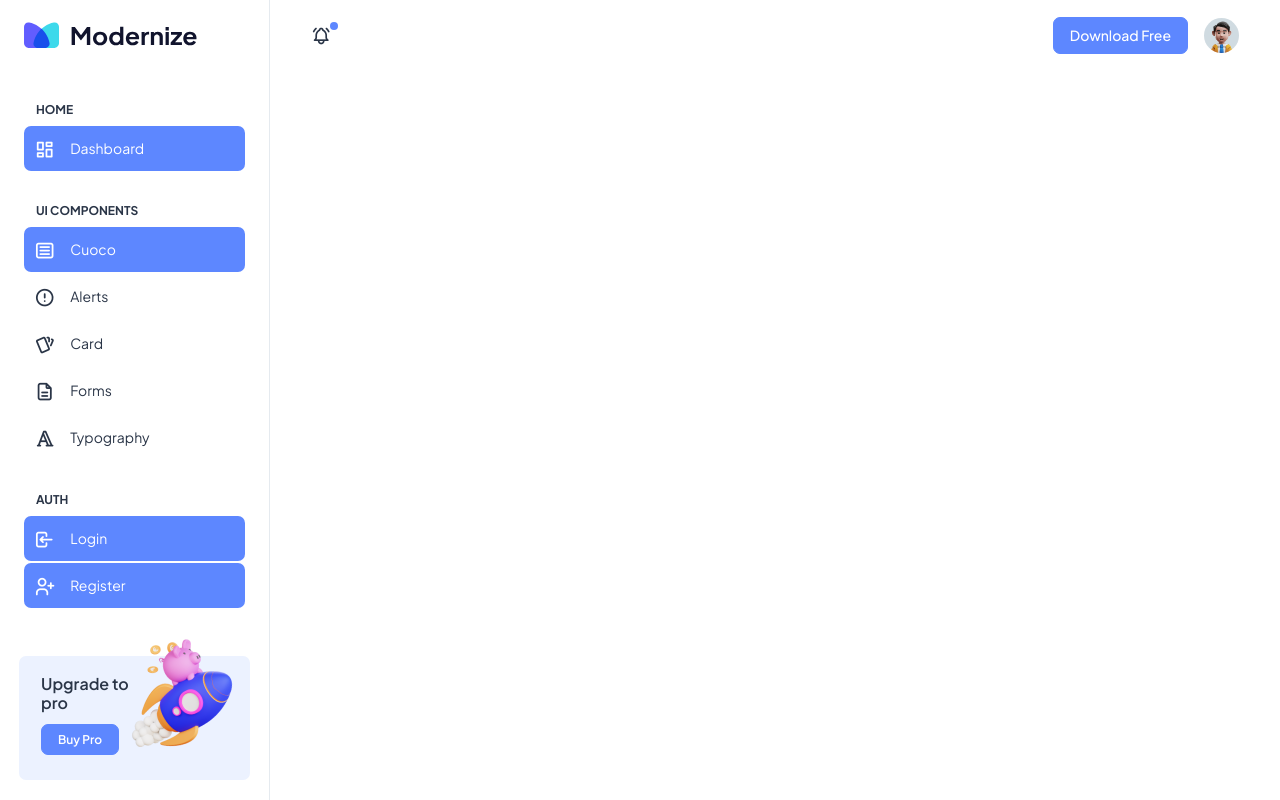
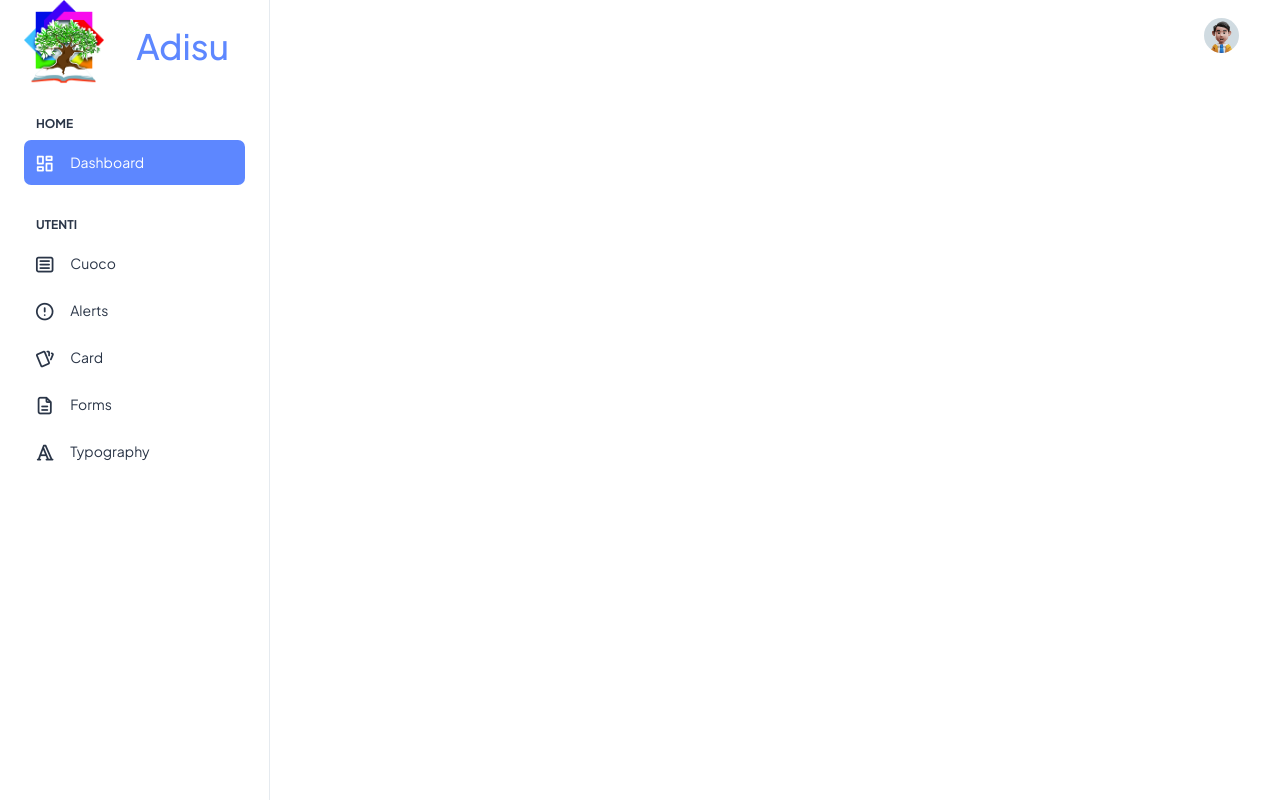
Before and after one commit to CriPaz03/AdisuBackEnd, a Django app: page /gestionale/ in a window 1280 px wide. Run offline with Django 5.2, Linux system fonts and the light colour scheme; the visitor is signed in with stand-in values (Sample User, id 1); some libraries are stand-ins or nearby versions.

Commit message:
Pulizia pagina index

```diff
--- a/gestionale/urls.py
+++ b/gestionale/urls.py
@@ -5,5 +5,6 @@
 
 urlpatterns = [
     path('', login_required(TemplateView.as_view(template_name='index.html')), name='index'),
+    path('cuoco/', login_required(TemplateView.as_view(template_name='cuoco.html')), name='cuoco'),
     path("accounts/", include("django.contrib.auth.urls")),
 ]
--- a/templates/index.html
+++ b/templates/index.html
@@ -19,10 +19,12 @@
     <aside class="left-sidebar">
         <!-- Sidebar scroll-->
         <div>
-            <div class="brand-logo d-flex align-items-center justify-content-between">
+            <div class="brand-logo d-flex align-items-center justify-content-between ">
                 <a href="./index.html" class="text-nowrap logo-img">
-                    <img src="{% static 'assets/images/logos/dark-logo.svg' %}" width="180" alt=""/>
+                    <img src="{% static 'assets/images/logos/favicon.png' %}" width="80" alt=""/>
                 </a>
+                 <b class="text-primary h1 text-center pe-3 pt-3">Adisu</b>
+
                 <div class="close-btn d-xl-none d-block sidebartoggler cursor-pointer" id="sidebarCollapse">
                     <i class="ti ti-x fs-8"></i>
                 </div>
@@ -44,10 +46,10 @@
                     </li>
                     <li class="nav-small-cap">
                         <i class="ti ti-dots nav-small-cap-icon fs-4"></i>
-                        <span class="hide-menu">UI COMPONENTS</span>
+                        <span class="hide-menu">Utenti</span>
                     </li>
                     <li class="sidebar-item">
-                        <a class="sidebar-link" href="" aria-expanded="false">
+                        <a class="sidebar-link" href="{% url 'cuoco' %}" aria-expanded="false">
                 <span>
                   <i class="ti ti-article"></i>
                 </span>
@@ -86,41 +88,13 @@
                             <span class="hide-menu">Typography</span>
                         </a>
                     </li>
-                    <li class="nav-small-cap">
-                        <i class="ti ti-dots nav-small-cap-icon fs-4"></i>
-                        <span class="hide-menu">AUTH</span>
-                    </li>
-                    <li class="sidebar-item">
-                        <a class="sidebar-link" href="" aria-expanded="false">
-                <span>
-                  <i class="ti ti-login"></i>
-                </span>
-                            <span class="hide-menu">Login</span>
-                        </a>
-                    </li>
-                    <li class="sidebar-item">
-                        <a class="sidebar-link" href="" aria-expanded="false">
-                <span>
-                  <i class="ti ti-user-plus"></i>
-                </span>
-                            <span class="hide-menu">Register</span>
-                        </a>
-                    </li>
+
+
+
 
 
                 </ul>
-                <div class="unlimited-access hide-menu bg-light-primary position-relative mb-7 mt-5 rounded">
-                    <div class="d-flex">
-                        <div class="unlimited-access-title me-3">
-                            <h6 class="fw-semibold fs-4 mb-6 text-dark w-85">Upgrade to pro</h6>
-                            <a href="https://adminmart.com/product/modernize-bootstrap-5-admin-template/"
-                               target="_blank" class="btn btn-primary fs-2 fw-semibold lh-sm">Buy Pro</a>
-                        </div>
-                        <div class="unlimited-access-img">
-                            <img src="{% static 'assets/images/backgrounds/rocket.png' %}" alt="" class="img-fluid">
-                        </div>
-                    </div>
-                </div>
+
             </nav>
             <!-- End Sidebar navigation -->
         </div>
@@ -138,17 +112,11 @@
                             <i class="ti ti-menu-2"></i>
                         </a>
                     </li>
-                    <li class="nav-item">
-                        <a class="nav-link nav-icon-hover" href="javascript:void(0)">
-                            <i class="ti ti-bell-ringing"></i>
-                            <div class="notification bg-primary rounded-circle"></div>
-                        </a>
-                    </li>
+
                 </ul>
                 <div class="navbar-collapse justify-content-end px-0" id="navbarNav">
                     <ul class="navbar-nav flex-row ms-auto align-items-center justify-content-end">
-                        <a href="https://adminmart.com/product/modernize-free-bootstrap-admin-dashboard/"
-                           target="_blank" class="btn btn-primary">Download Free</a>
+
                         <li class="nav-item dropdown">
                             <a class="nav-link nav-icon-hover" href="javascript:void(0)" id="drop2"
                                data-bs-toggle="dropdown"
@@ -182,7 +150,7 @@
         </header>
         <!--  Header End -->
         <div class="container-fluid">
-            {% block content %}
+        {% block content %}
             {% endblock %}
 
         </div>
```
